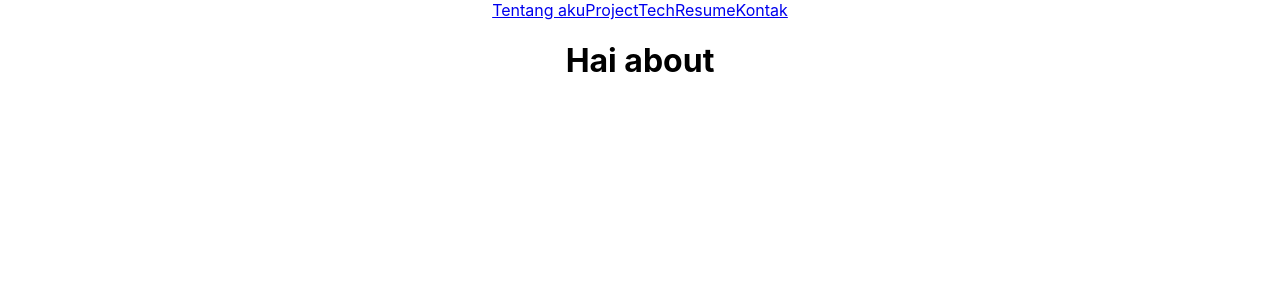
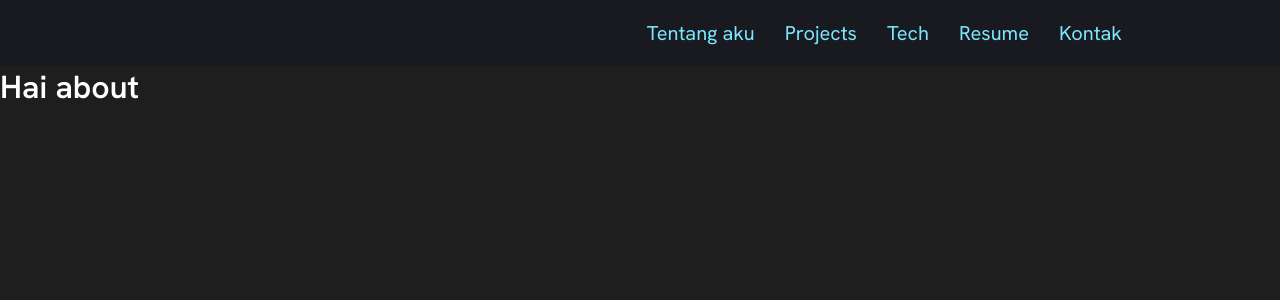
Before and after one commit to indrayanipitri/my-porto, a JavaScript app: page / in a window 1280 px wide. Shown: the top 300 px of the page. Built offline with nearby package versions, Linux system fonts and the light colour scheme; the HTML template or start-up script is replaced by a standard one.

Commit message:
styling navbar

```diff
--- a/src/App.css
+++ b/src/App.css
@@ -1,38 +1,35 @@
-.App {
-  text-align: center;
+@import url('https://fonts.googleapis.com/css2?family=Hanken+Grotesk:wght@300;400;600&display=swap');
+
+* {
+  margin: 0;
+  padding: 0;
+  box-sizing: border-box;
 }
 
-.App-logo {
-  height: 40vmin;
-  pointer-events: none;
+.App {
+  background-color: #1E1E1E;
+  font-family: 'Hanken Grotesk', sans-serif;
+  color: #fff;
+  height: 100vh;
+
 }
 
-@media (prefers-reduced-motion: no-preference) {
-  .App-logo {
-    animation: App-logo-spin infinite 20s linear;
-  }
+/* Navbar */
+
+.nav {
+  background-color: #181A20;
+  padding: 20px 10%;
+  text-align: right;
+  font-size: 20px;
+
 }
 
-.App-header {
-  background-color: #282c34;
-  min-height: 100vh;
-  display: flex;
-  flex-direction: column;
-  align-items: center;
-  justify-content: center;
-  font-size: calc(10px + 2vmin);
+.nav-item {
+  color: #7BE7FF;
+  text-decoration: none;
+  padding-right: 30px;
+}
+
+.nav-item:hover {
   color: white;
 }
-
-.App-link {
-  color: #61dafb;
-}
-
-@keyframes App-logo-spin {
-  from {
-    transform: rotate(0deg);
-  }
-  to {
-    transform: rotate(360deg);
-  }
-}
--- a/src/App.js
+++ b/src/App.js
@@ -11,7 +11,7 @@ function App() {
     <div className="App">
       <nav className='nav'>
         <Link to='/' className='nav-item'>Tentang aku</Link>
-        <Link to='/projects' className='nav-item'>Project</Link>
+        <Link to='/projects' className='nav-item'>Projects</Link>
         <Link to='/tech' className='nav-item'>Tech</Link>
         <Link to='/resume' className='nav-item'>Resume</Link>
         <Link to='/contact' className='nav-item'>Kontak</Link>
```
